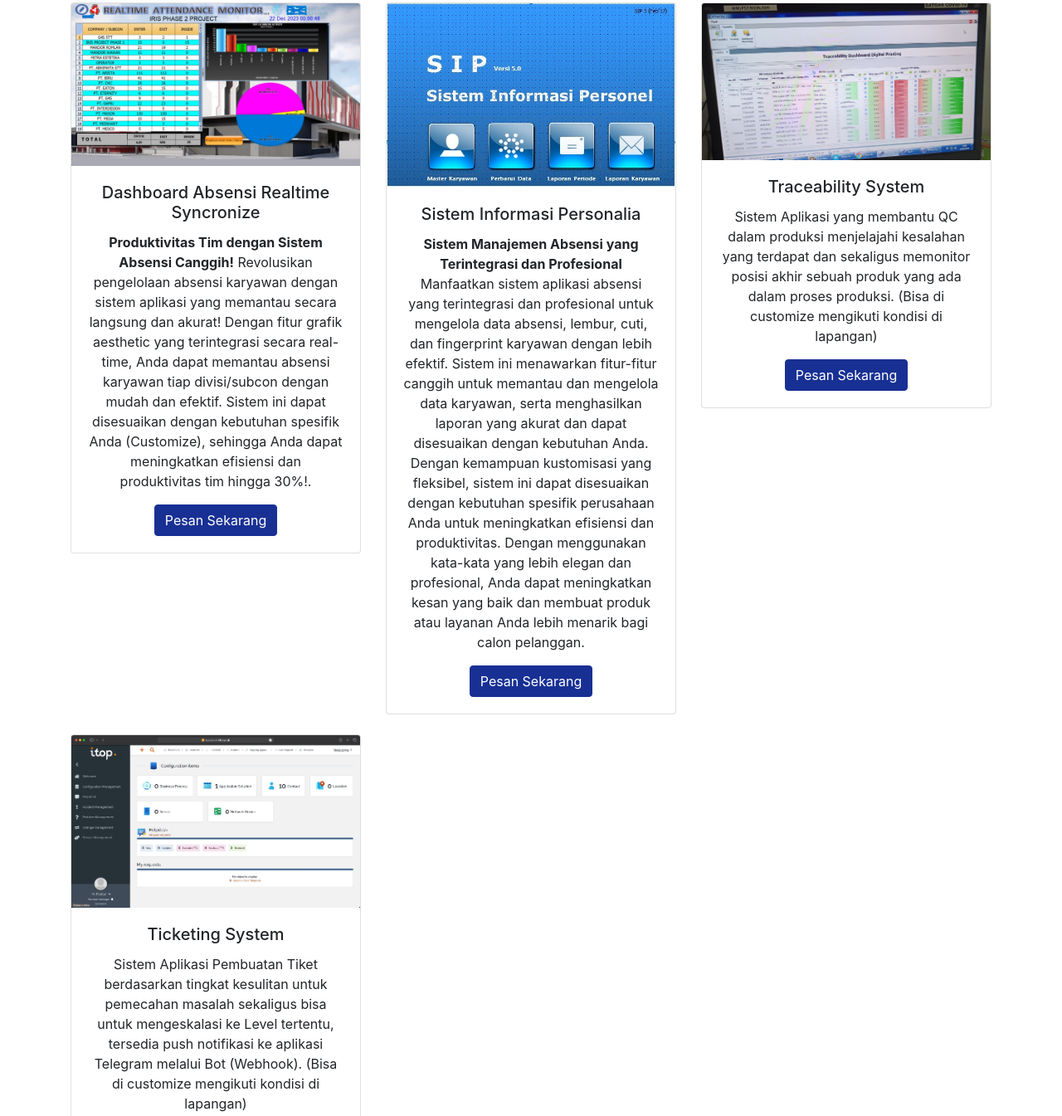
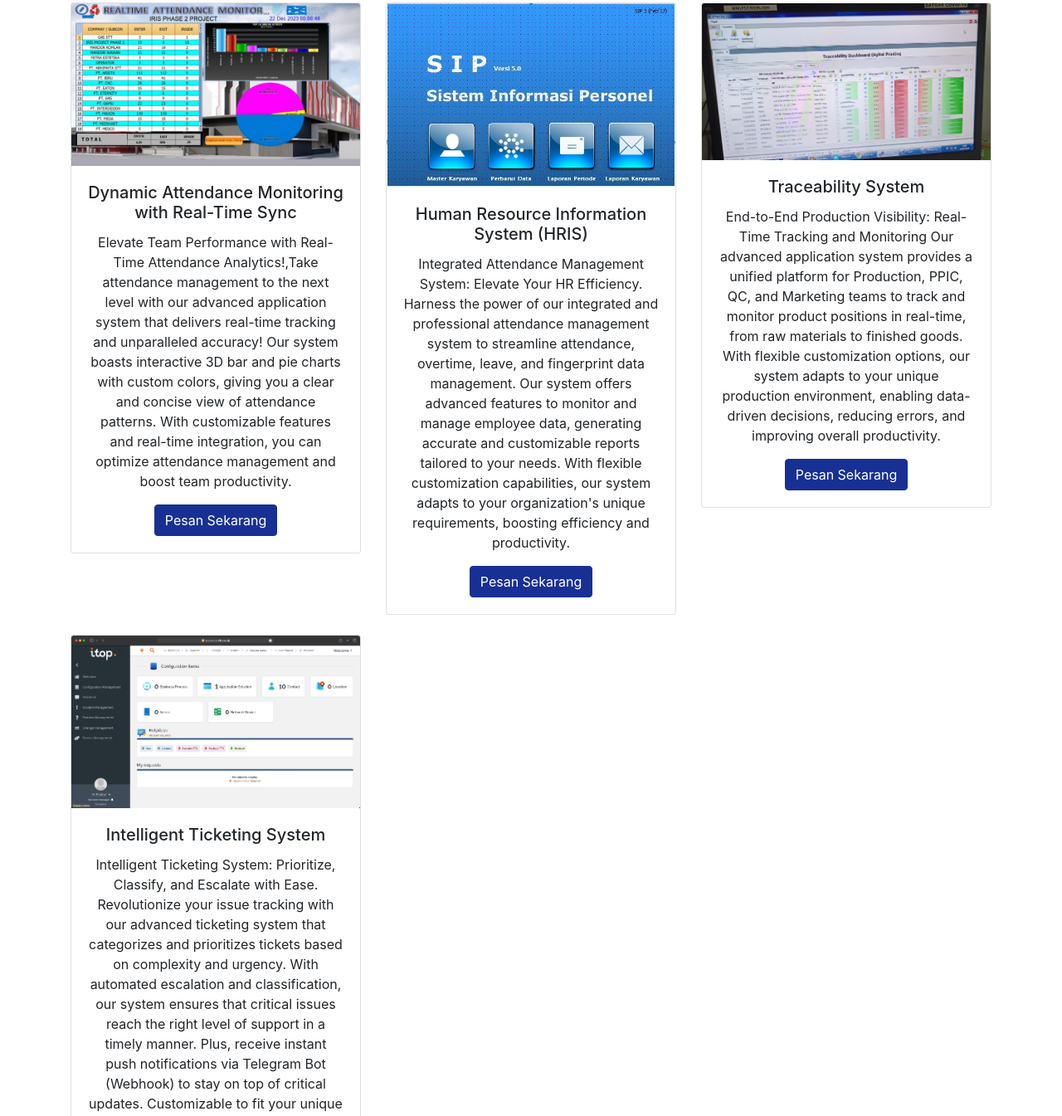
Before and after one commit to herman1908/finalprojectfix, a plain HTML site: page index.html in a window 1280 px wide. Shown: the part 2322-3667 px from the top of the page at 83% size. Drawn offline with nearby package versions, Linux system fonts and the light colour scheme; some packages are replaced by stand-ins of ours; a script that the page names is missing.

Commit message:
Update index.html

```diff
--- a/index.html
+++ b/index.html
@@ -225,8 +225,8 @@
             <div class="card">
               <img src="images/Dasboard_absensi_realtime.jpg" class="card-img-top" alt="portofolio_1" data-aos="fade-right"/>
               <div class="card-body">
-                <h5 class="card-title">Dashboard Absensi Realtime Syncronize</h5>
-                <p class="card-text"><strong>Produktivitas Tim dengan Sistem Absensi Canggih!</strong> Revolusikan pengelolaan absensi karyawan dengan sistem aplikasi yang memantau secara langsung dan akurat! Dengan fitur grafik aesthetic yang terintegrasi secara real-time, Anda dapat memantau absensi karyawan tiap divisi/subcon dengan mudah dan efektif. Sistem ini dapat disesuaikan dengan kebutuhan spesifik Anda (Customize), sehingga Anda dapat meningkatkan efisiensi dan produktivitas tim hingga 30%!.</p>
+                <h5 class="card-title">Dynamic Attendance Monitoring with Real-Time Sync</h5>
+                <p class="card-text">Elevate Team Performance with Real-Time Attendance Analytics!,Take attendance management to the next level with our advanced application system that delivers real-time tracking and unparalleled accuracy! Our system boasts interactive 3D bar and pie charts with custom colors, giving you a clear and concise view of attendance patterns. With customizable features and real-time integration, you can optimize attendance management and boost team productivity.</p>
                 <a href="#contact" class="btn btn-primary">Pesan Sekarang</a>
               </div>
             </div>
@@ -235,8 +235,8 @@
             <div class="card">
               <img src="images/sip.jpg" class="card-img-top" alt="portofolio_1" data-aos="fade-up-left"/>
               <div class="card-body">
-                <h5 class="card-title">Sistem Informasi Personalia</h5>
-                <p class="card-text"><strong>Sistem Manajemen Absensi yang Terintegrasi dan Profesional</strong> Manfaatkan sistem aplikasi absensi yang terintegrasi dan profesional untuk mengelola data absensi, lembur, cuti, dan fingerprint karyawan dengan lebih efektif. Sistem ini menawarkan fitur-fitur canggih untuk memantau dan mengelola data karyawan, serta menghasilkan laporan yang akurat dan dapat disesuaikan dengan kebutuhan Anda. Dengan kemampuan kustomisasi yang fleksibel, sistem ini dapat disesuaikan dengan kebutuhan spesifik perusahaan Anda untuk meningkatkan efisiensi dan produktivitas. Dengan menggunakan kata-kata yang lebih elegan dan profesional, Anda dapat meningkatkan kesan yang baik dan membuat produk atau layanan Anda lebih menarik bagi calon pelanggan.</p>
+                <h5 class="card-title">Human Resource Information System (HRIS)</h5>
+                <p class="card-text">Integrated Attendance Management System: Elevate Your HR Efficiency. Harness the power of our integrated and professional attendance management system to streamline attendance, overtime, leave, and fingerprint data management. Our system offers advanced features to monitor and manage employee data, generating accurate and customizable reports tailored to your needs. With flexible customization capabilities, our system adapts to your organization's unique requirements, boosting efficiency and productivity.</p>
                 <a href="#contact" class="btn btn-primary">Pesan Sekarang</a>
               </div>
             </div>
@@ -246,7 +246,7 @@
               <img src="images/Traceability.jpg" class="card-img-top" alt="portofolio_1" data-aos="fade-left"/>
               <div class="card-body">
                 <h5 class="card-title">Traceability System</h5>
-                <p class="card-text">Sistem Aplikasi yang membantu QC dalam produksi menjelajahi kesalahan yang terdapat dan sekaligus memonitor posisi akhir sebuah produk yang ada dalam proses produksi.  (Bisa di customize mengikuti kondisi di lapangan)</p>
+                <p class="card-text">End-to-End Production Visibility: Real-Time Tracking and Monitoring Our advanced application system provides a unified platform for Production, PPIC, QC, and Marketing teams to track and monitor product positions in real-time, from raw materials to finished goods. With flexible customization options, our system adapts to your unique production environment, enabling data-driven decisions, reducing errors, and improving overall productivity.</p>
                 <a href="#contact" class="btn btn-primary">Pesan Sekarang</a>
               </div>
             </div>
@@ -256,9 +256,9 @@
             <div class="card">
               <img src="images/ticketing_0.jpg" class="card-img-top" alt="portofolio_1" data-aos="zoom-out-right"/>
               <div class="card-body">
-                <h5 class="card-title">Ticketing System</h5>
+                <h5 class="card-title">Intelligent Ticketing System</h5>
                 <p class="card-text">
-                  Sistem Aplikasi Pembuatan Tiket berdasarkan tingkat kesulitan untuk pemecahan masalah sekaligus bisa untuk mengeskalasi ke Level tertentu, tersedia push notifikasi ke aplikasi Telegram melalui Bot (Webhook).  (Bisa di customize mengikuti kondisi di lapangan)
+                  Intelligent Ticketing System: Prioritize, Classify, and Escalate with Ease. Revolutionize your issue tracking with our advanced ticketing system that categorizes and prioritizes tickets based on complexity and urgency. With automated escalation and classification, our system ensures that critical issues reach the right level of support in a timely manner. Plus, receive instant push notifications via Telegram Bot (Webhook) to stay on top of critical updates. Customizable to fit your unique needs.
                 </p>
                 <a href="#contact" class="btn btn-primary">Pesan Sekarang</a>
               </div>
```
